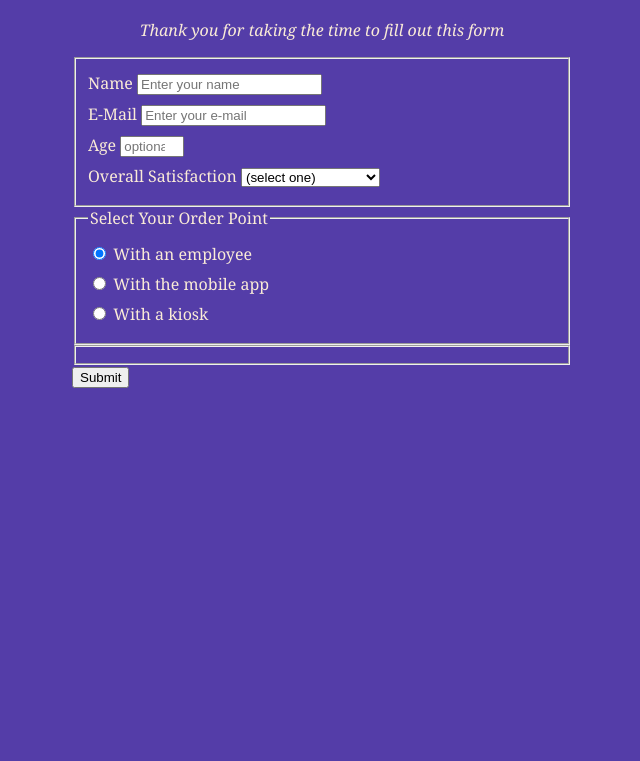
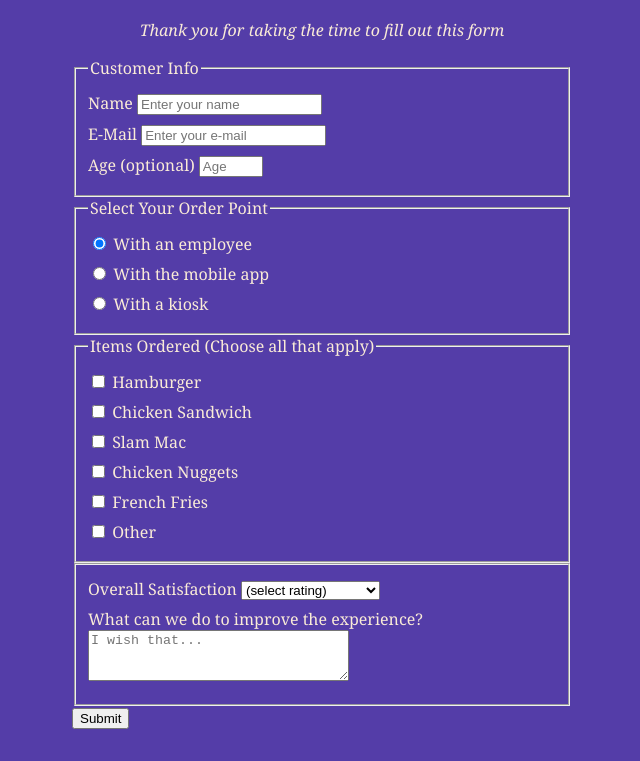
Before and after one commit to BrycePoindexter/SurveyFormProject, a plain HTML site: page index.html in a window 1280 px wide. Shown: the part 67-828 px from the top of the page, without its empty margins (318-958 px from the left). Drawn offline with Linux system fonts and the light colour scheme.

Commit message:
updated field 4

```diff
--- a/index.html
+++ b/index.html
@@ -11,18 +11,10 @@
     <p><em>Thank you for taking the time to fill out this form</em></p>
     <form id="survey-form" method="post" action="https://register-demo.freecodecamp.org">
         <fieldset>
+            <legend>Customer Info</legend>
             <label id="name-label" for="name">Name <input id="name" name="name" type="text" placeholder="Enter your name" required /></label>
             <label id="email-label" for="email">E-Mail <input id="email" name="email" type="email" placeholder="Enter your e-mail" required /></label>
-            <label id="number-label" for="number">Age <input id="number" name="number" type="number" min="18" max="120" placeholder="optional"</label>
-            <label id="dropdown" for="satisfaction">Overall Satisfaction
-                <select id="satisfaction" name="satisfaction">
-                    <option value="">(select one)</option>
-                    <option value="0">Highly Dissatisfied</option>
-                    <option value="1">Dissatisfied</option>
-                    <option value="2">Not Highly Satisfied</option>
-                    <option value="3">Highly Satisfied</option>
-                </select>
-            </label>
+            <label id="number-label" for="number">Age (optional) <input id="number" name="number" type="number" min="18" max="120" placeholder="Age"></label>
         </fieldset>
         <fieldset>
             <legend>Select Your Order Point</legend>
@@ -30,7 +22,29 @@
             <label id="app-label" for="app"><input id="app" name="order-point" type="radio" /> With the mobile app</label>
             <label id="kiosk-label" for="kiosk"><input id="kiosk" name="order-point" type="radio" /> With a kiosk</label>
         </fieldset>
-        <fieldset></fieldset>
+        <fieldset>
+            <legend>Items Ordered (Choose all that apply)</legend>
+            <label id="hamburger-label" for="hamburger"><input id=hamburger type="checkbox" value="hamburger"> Hamburger</label>
+            <label id="chicken-label" for="chicken"><input id=chicken type="checkbox" value="chicken"> Chicken Sandwich</label>
+            <label id="mac-label" for="mac"><input id=mac type="checkbox" value="mac"> Slam Mac</label>
+            <label id="nugget-label" for="nugget"><input id=nugget type="checkbox" value="nugget"> Chicken Nuggets</label>
+            <label id="fries-label" for="fries"><input id=fries type="checkbox" value="fries"> French Fries</label>
+            <label id="other-label" for="other"><input id=other type="checkbox" value="other"> Other</label>
+        </fieldset>
+        <fieldset>
+            <label id="dropdown" for="satisfaction">Overall Satisfaction
+                <select id="satisfaction" name="satisfaction">
+                    <option value="">(select rating)</option>
+                    <option value="0">Highly Dissatisfied</option>
+                    <option value="1">Dissatisfied</option>
+                    <option value="2">Not Highly Satisfied</option>
+                    <option value="3">Highly Satisfied</option>
+                </select>
+            </label>
+            <label id="comment-label" for="comments">What can we do to improve the experience?
+                <textarea id="comments" name="comments" rows="3" cols="30" placeholder="I wish that..."></textarea>
+            </label>
+        </fieldset>
         <input type="submit" value="Submit" />
     </form>
   </body>
```
